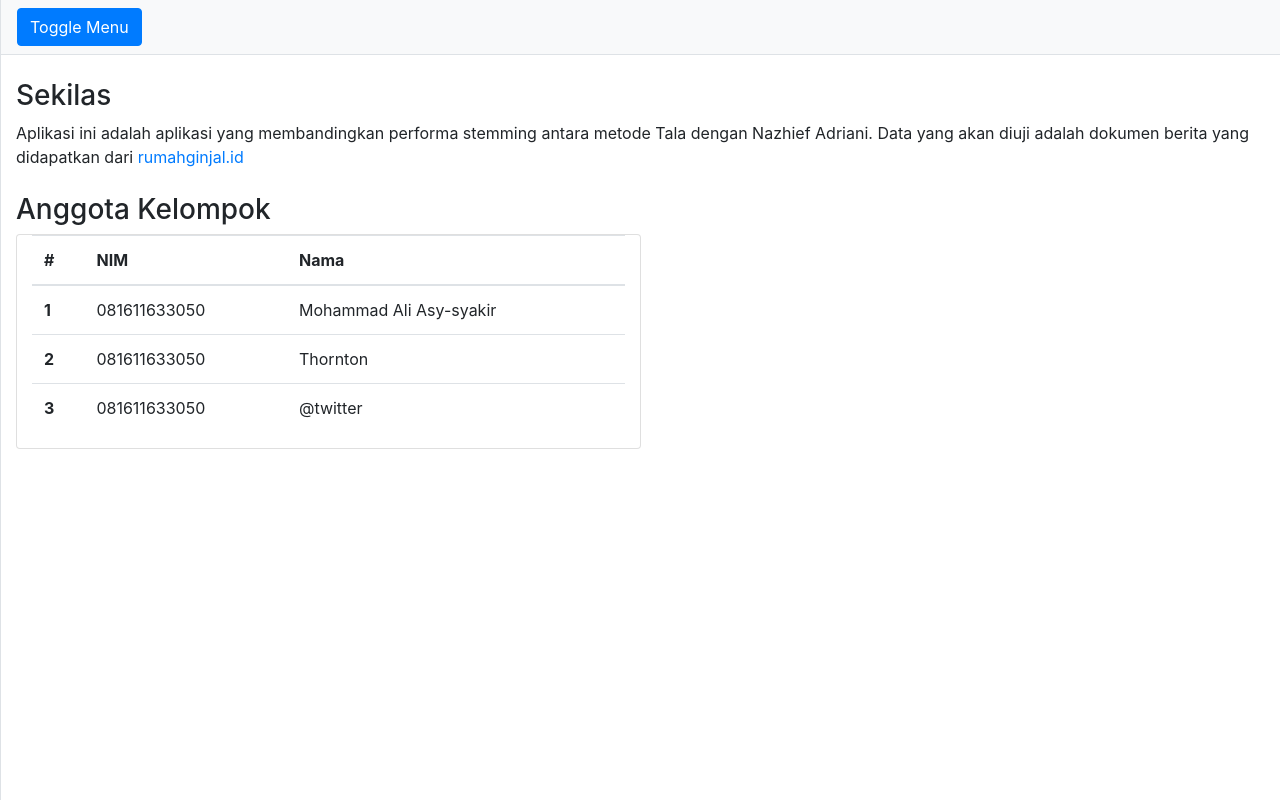
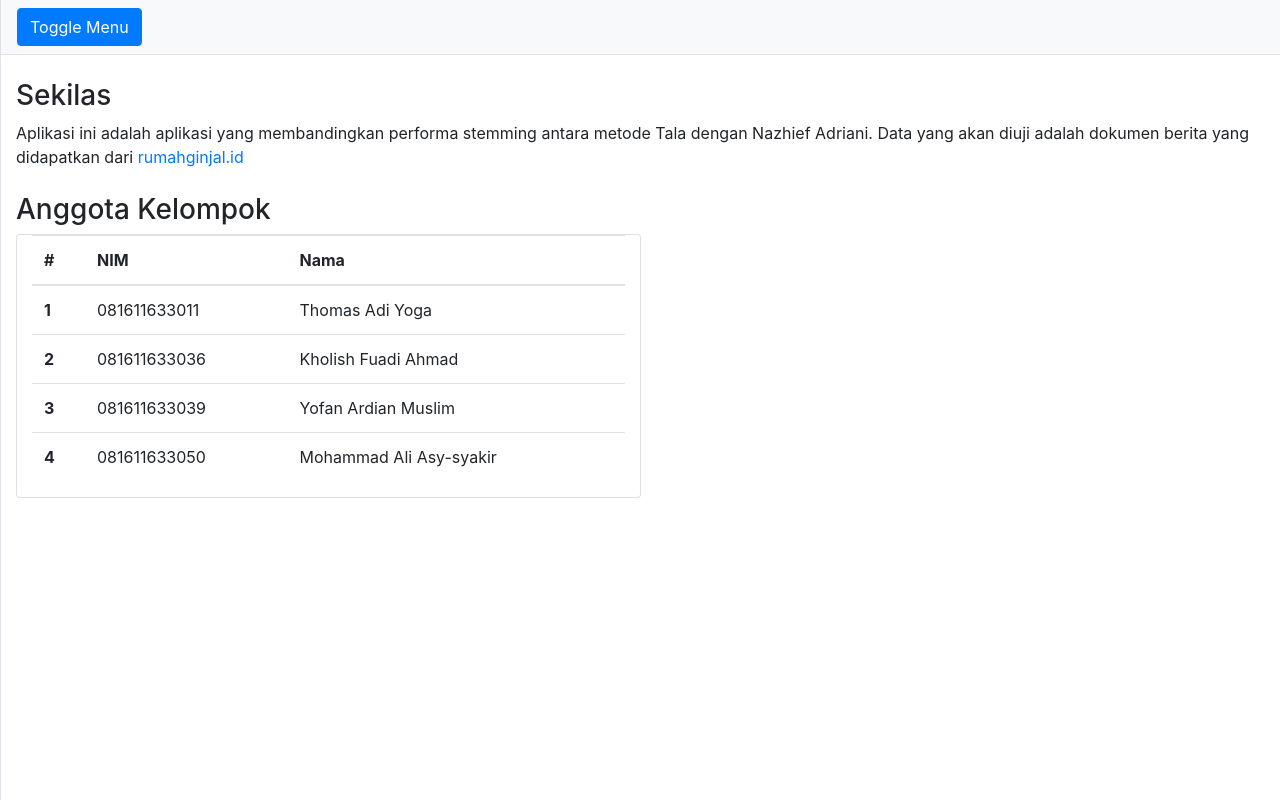
Before and after one commit to syakirali/stemming, a Flask app: page / in a window 1280 px wide. Run offline with Flask 2, Linux system fonts and the light colour scheme; some libraries are stand-ins or nearby versions.

Commit message:
Update anggota kelompok

```diff
--- a/templates/index.html
+++ b/templates/index.html
@@ -19,18 +19,23 @@
       <tbody>
         <tr>
           <th scope="row">1</th>
-          <td>081611633050</td>
-          <td>Mohammad Ali Asy-syakir</td>
+          <td>081611633011</td>
+          <td>Thomas Adi Yoga</td>
         </tr>
         <tr>
           <th scope="row">2</th>
-          <td>081611633050</td>
-          <td>Thornton</td>
+          <td>081611633036</td>
+          <td>Kholish Fuadi Ahmad</td>
         </tr>
         <tr>
           <th scope="row">3</th>
+          <td>081611633039</td>
+          <td>Yofan Ardian Muslim</td>
+        </tr>
+        <tr>
+          <th scope="row">4</th>
           <td>081611633050</td>
-          <td>@twitter</td>
+          <td>Mohammad Ali Asy-syakir</td>
         </tr>
       </tbody>
     </table>
```
